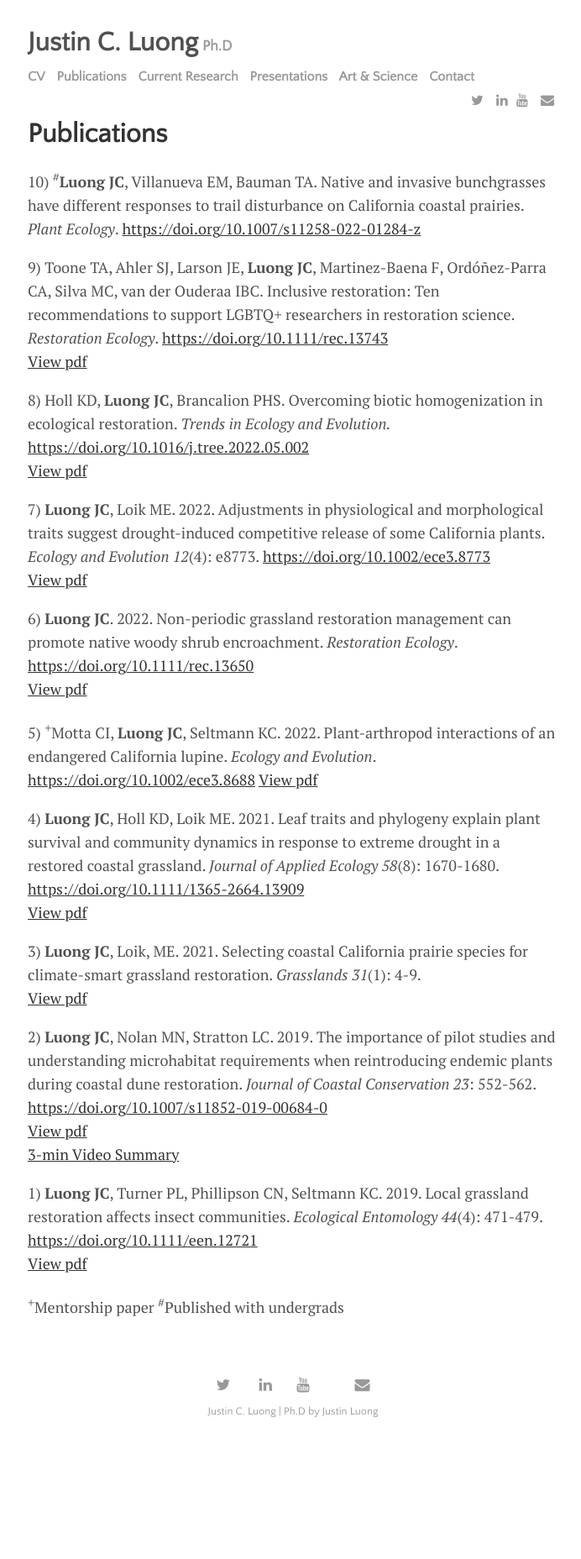
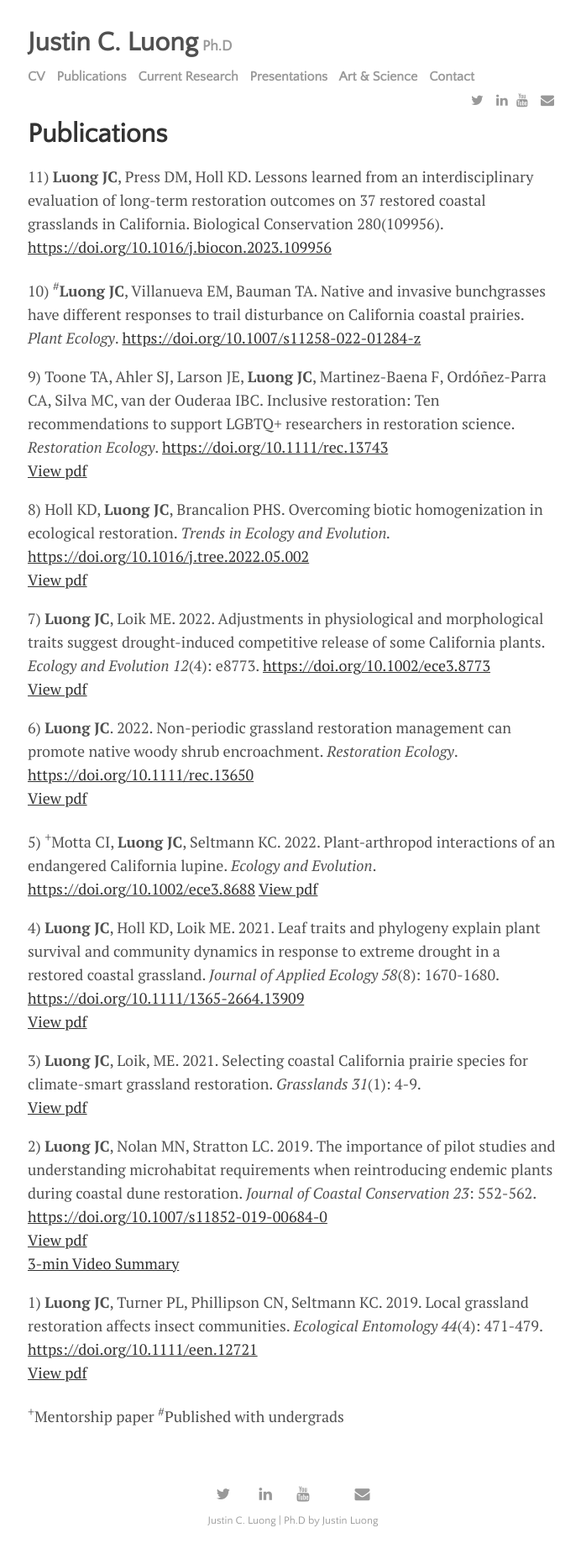
Before and after one commit to austinluong/justinluong.com, a Jekyll site: the page built from menu/publications.md, in a window 1280 px wide. Shown: the whole page at 84% size, without its empty margins (291-983 px from the left). Built offline with Jekyll 4.4.1, drawn with Linux system fonts in a browser that asks for light colours; nearby versions of some CDN libraries; before the commit the page ends 1726 px from its top, so only the background shows below that.

Commit message:
Update publications.md
add biological conservation publication

```diff
--- a/menu/publications.md
+++ b/menu/publications.md
@@ -2,6 +2,8 @@
 layout: page
 title: Publications
 ---
+11) **Luong JC**, Press DM, Holl KD. Lessons learned from an interdisciplinary evaluation of long-term restoration outcomes on 37 restored coastal grasslands in California. Biological Conservation 280(109956). <https://doi.org/10.1016/j.biocon.2023.109956>
+
 10) <sup>#</sup>**Luong JC**, Villanueva EM, Bauman TA. Native and invasive bunchgrasses have different responses to trail disturbance on California coastal prairies. *Plant Ecology*. <https://doi.org/10.1007/s11258-022-01284-z>
 
 9) Toone TA, Ahler SJ, Larson JE, **Luong JC**, Martinez-Baena F, Ordóñez-Parra CA, Silva MC, van der Ouderaa IBC. Inclusive restoration: Ten recommendations to support LGBTQ+ researchers in restoration science. *Restoration Ecology*.
```
